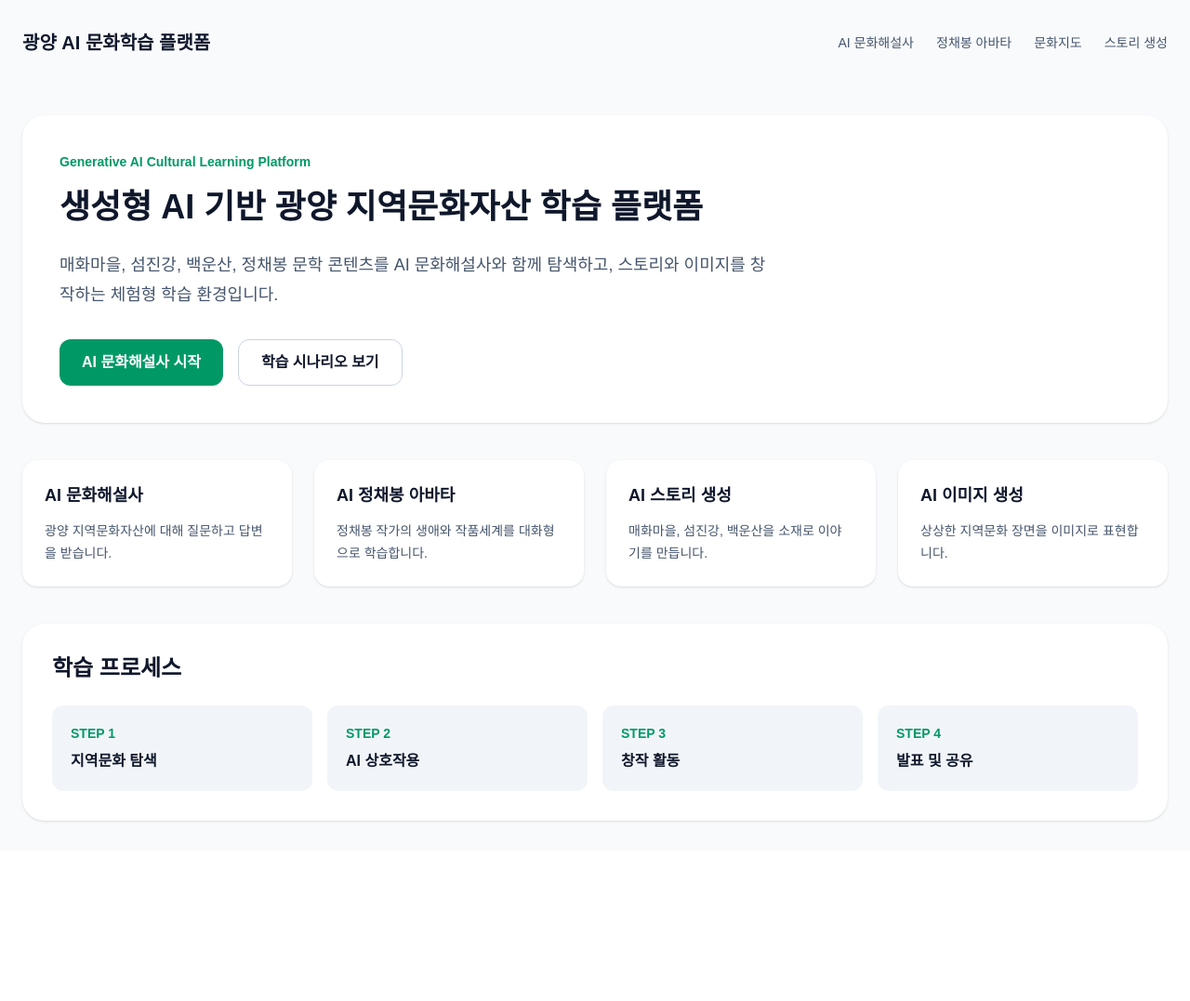
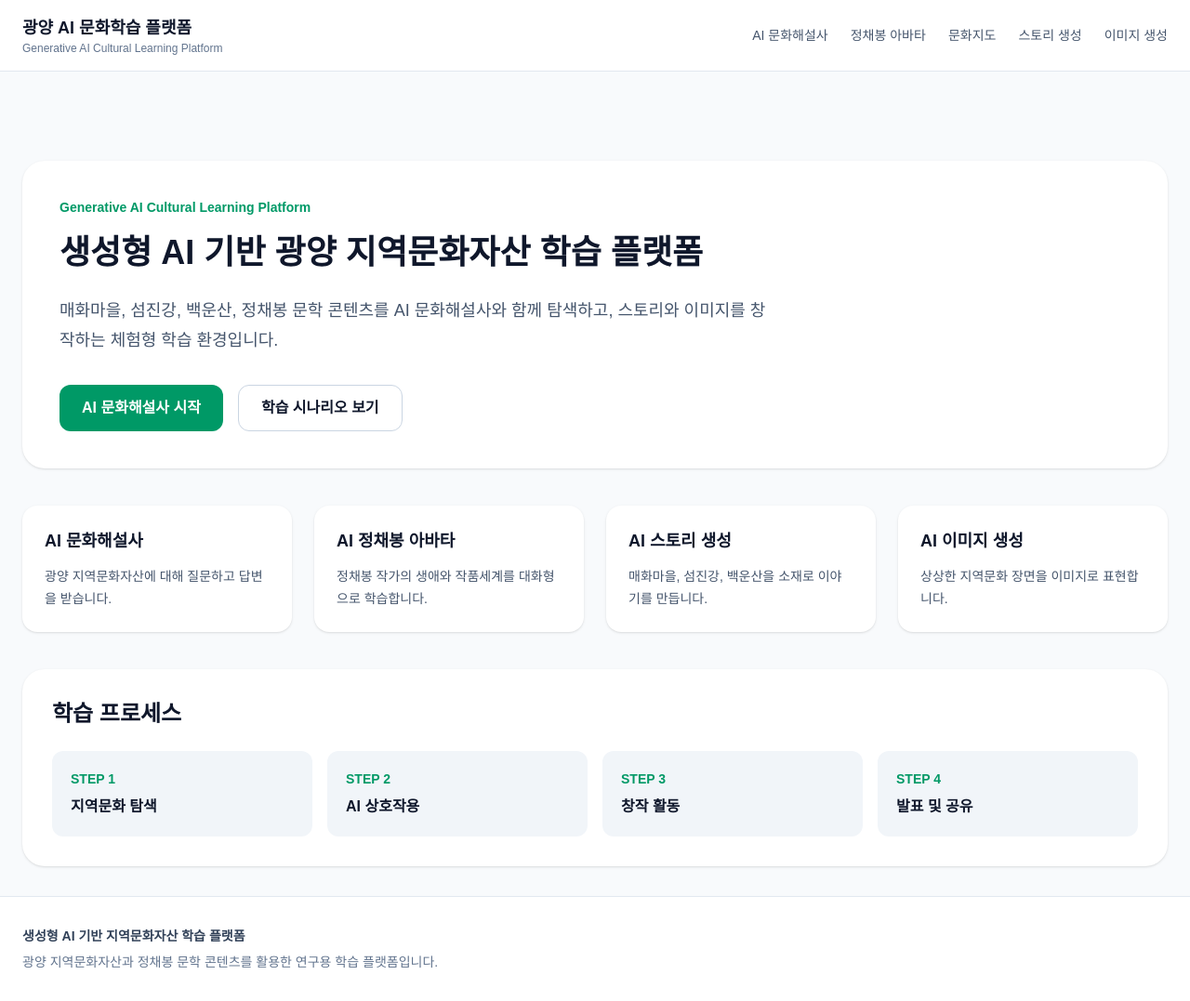
Before and after one commit to kimyg96-eng/gwangyang-ai-platform, a Next.js app: page / in a window 1280 px wide. Shown: the whole page at 93% size. Before the commit the page ends 915 px from the top, so only its background shows below. Built offline with nearby package versions, Linux system fonts and the light colour scheme.

Commit message:
Add feature pages and shared layout

```diff
--- /dev/null
+++ b/app/avatar/page.tsx
@@ -0,0 +1,18 @@
+import PageLayout from "@/components/PageLayout";
+
+export default function AvatarPage() {
+  return (
+    <PageLayout>
+      <section className="rounded-3xl bg-white p-10 shadow-sm">
+        <p className="text-sm font-semibold text-emerald-600">
+          AI Jeong Chae-bong Avatar
+        </p>
+        <h1 className="mt-3 text-4xl font-bold">AI 정채봉 아바타</h1>
+        <p className="mt-6 max-w-3xl leading-8 text-slate-600">
+          정채봉 작가의 생애, 작품세계, 문학적 가치를 AI 아바타와의
+          대화를 통해 학습하는 공간입니다.
+        </p>
+      </section>
+    </PageLayout>
+  );
+}
--- /dev/null
+++ b/app/guide/page.tsx
@@ -0,0 +1,18 @@
+import PageLayout from "@/components/PageLayout";
+
+export default function GuidePage() {
+  return (
+    <PageLayout>
+      <section className="rounded-3xl bg-white p-10 shadow-sm">
+        <p className="text-sm font-semibold text-emerald-600">
+          AI Cultural Guide
+        </p>
+        <h1 className="mt-3 text-4xl font-bold">AI 문화해설사</h1>
+        <p className="mt-6 max-w-3xl leading-8 text-slate-600">
+          광양 지역문화자산에 대해 질문하고, AI 문화해설사로부터 설명과
+          관련 자료를 제공받는 대화형 학습 공간입니다.
+        </p>
+      </section>
+    </PageLayout>
+  );
+}
--- /dev/null
+++ b/app/image/page.tsx
@@ -0,0 +1,18 @@
+import PageLayout from "@/components/PageLayout";
+
+export default function ImagePage() {
+  return (
+    <PageLayout>
+      <section className="rounded-3xl bg-white p-10 shadow-sm">
+        <p className="text-sm font-semibold text-emerald-600">
+          AI Image Generation
+        </p>
+        <h1 className="mt-3 text-4xl font-bold">AI 이미지 생성</h1>
+        <p className="mt-6 max-w-3xl leading-8 text-slate-600">
+          학습자가 상상한 광양 지역문화 장면을 생성형 AI 이미지로
+          표현하는 창작 학습 공간입니다.
+        </p>
+      </section>
+    </PageLayout>
+  );
+}
--- /dev/null
+++ b/app/map/page.tsx
@@ -0,0 +1,18 @@
+import PageLayout from "@/components/PageLayout";
+
+export default function MapPage() {
+  return (
+    <PageLayout>
+      <section className="rounded-3xl bg-white p-10 shadow-sm">
+        <p className="text-sm font-semibold text-emerald-600">
+          Gwangyang Cultural Map
+        </p>
+        <h1 className="mt-3 text-4xl font-bold">광양 문화지도</h1>
+        <p className="mt-6 max-w-3xl leading-8 text-slate-600">
+          매화마을, 섬진강, 백운산, 정채봉 문학 등 광양 지역문화자산을
+          지도 기반으로 탐색하는 공간입니다.
+        </p>
+      </section>
+    </PageLayout>
+  );
+}
--- a/app/page.tsx
+++ b/app/page.tsx
@@ -1,17 +1,12 @@
+import Header from "@/components/Header";
+import Footer from "@/components/Footer";
+
 export default function Home() {
   return (
     <main className="min-h-screen bg-slate-50 text-slate-900">
+      <Header />
+
       <section className="mx-auto max-w-7xl px-6 py-8">
-        <header className="flex items-center justify-between">
-          <div className="text-xl font-bold">광양 AI 문화학습 플랫폼</div>
-          <nav className="hidden gap-6 text-sm text-slate-600 md:flex">
-            <span>AI 문화해설사</span>
-            <span>정채봉 아바타</span>
-            <span>문화지도</span>
-            <span>스토리 생성</span>
-          </nav>
-        </header>
-
         <section className="mt-16 rounded-3xl bg-white p-10 shadow-sm">
           <p className="mb-4 text-sm font-semibold text-emerald-600">
             Generative AI Cultural Learning Platform
@@ -63,6 +58,8 @@ export default function Home() {
           </div>
         </section>
       </section>
+
+      <Footer />
     </main>
   );
 }
--- /dev/null
+++ b/app/story/page.tsx
@@ -0,0 +1,18 @@
+import PageLayout from "@/components/PageLayout";
+
+export default function StoryPage() {
+  return (
+    <PageLayout>
+      <section className="rounded-3xl bg-white p-10 shadow-sm">
+        <p className="text-sm font-semibold text-emerald-600">
+          AI Story Generation
+        </p>
+        <h1 className="mt-3 text-4xl font-bold">AI 스토리 생성</h1>
+        <p className="mt-6 max-w-3xl leading-8 text-slate-600">
+          광양 지역문화자산과 정채봉 문학을 소재로 새로운 이야기와
+          동화를 창작하는 학습 공간입니다.
+        </p>
+      </section>
+    </PageLayout>
+  );
+}
--- /dev/null
+++ b/components/Footer.tsx
@@ -0,0 +1,14 @@
+export default function Footer() {
+  return (
+    <footer className="border-t border-slate-200 bg-white">
+      <div className="mx-auto max-w-7xl px-6 py-8 text-sm text-slate-500">
+        <p className="font-semibold text-slate-700">
+          생성형 AI 기반 지역문화자산 학습 플랫폼
+        </p>
+        <p className="mt-2">
+          광양 지역문화자산과 정채봉 문학 콘텐츠를 활용한 연구용 학습 플랫폼입니다.
+        </p>
+      </div>
+    </footer>
+  );
+}
--- /dev/null
+++ b/components/Header.tsx
@@ -0,0 +1,25 @@
+import Link from "next/link";
+export default function Header() {
+  return (
+    <header className="sticky top-0 z-50 border-b border-slate-200 bg-white/90 backdrop-blur">
+      <div className="mx-auto flex max-w-7xl items-center justify-between px-6 py-4">
+        <div>
+          <p className="text-lg font-bold text-slate-900">
+            광양 AI 문화학습 플랫폼
+          </p>
+          <p className="text-xs text-slate-500">
+            Generative AI Cultural Learning Platform
+          </p>
+        </div>
+
+        <nav className="hidden gap-6 text-sm font-medium text-slate-600 md:flex">
+            <Link href="/guide">AI 문화해설사</Link>
+            <Link href="/avatar">정채봉 아바타</Link>
+            <Link href="/map">문화지도</Link>
+            <Link href="/story">스토리 생성</Link>
+            <Link href="/image">이미지 생성</Link>
+        </nav>
+      </div>
+    </header>
+  );
+}
--- /dev/null
+++ b/components/PageLayout.tsx
@@ -0,0 +1,16 @@
+import Header from "./Header";
+import Footer from "./Footer";
+
+export default function PageLayout({
+  children,
+}: {
+  children: React.ReactNode;
+}) {
+  return (
+    <main className="min-h-screen bg-slate-50 text-slate-900">
+      <Header />
+      <section className="mx-auto max-w-7xl px-6 py-10">{children}</section>
+      <Footer />
+    </main>
+  );
+}
```
